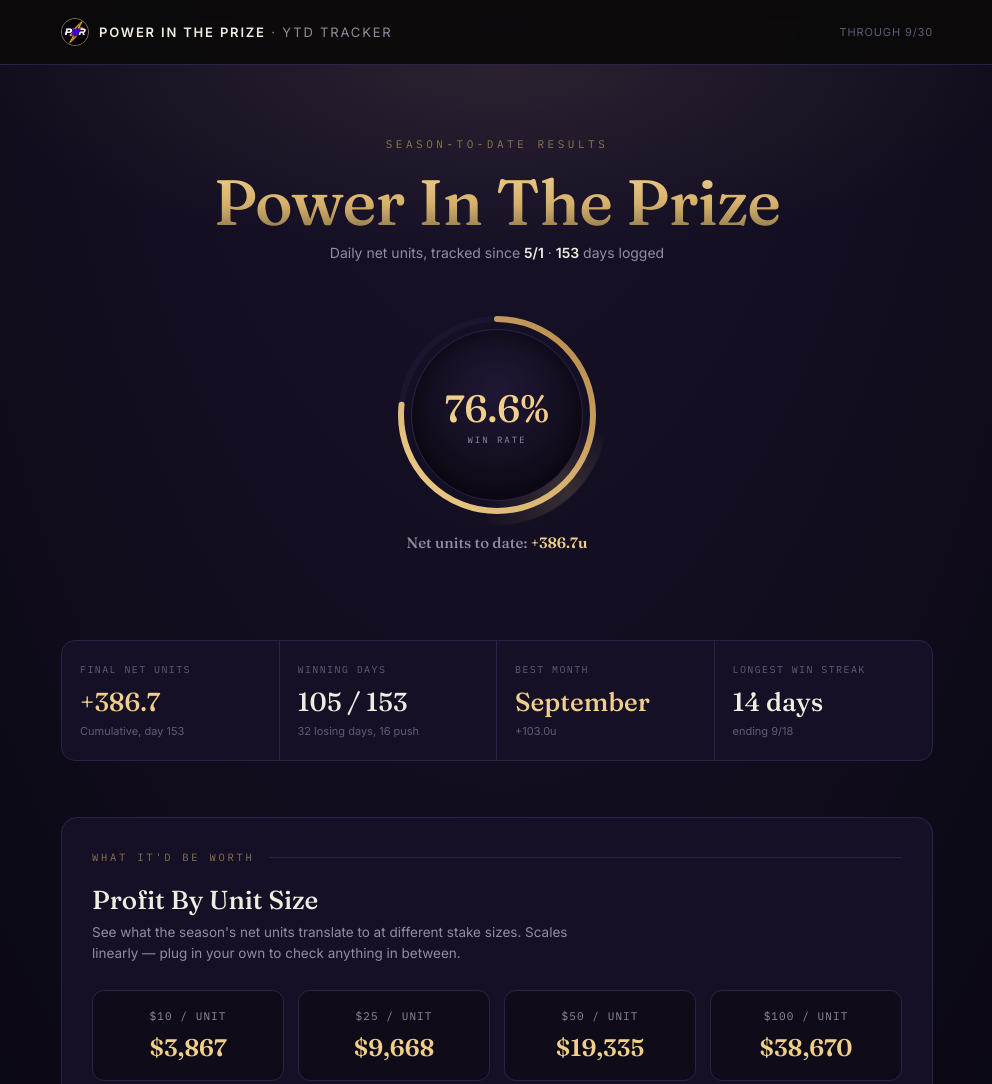
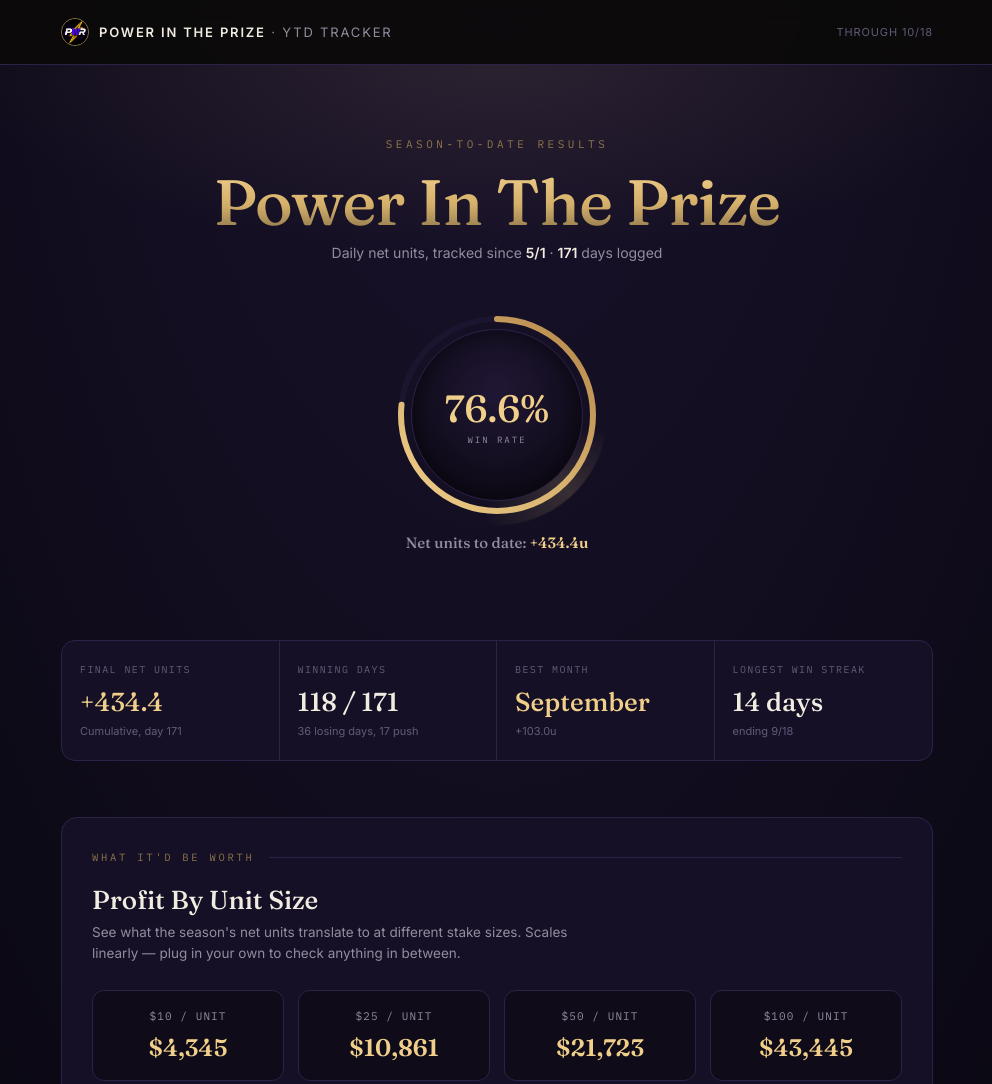
Before and after one commit to jtoxy49-code/Power-in-the-Pirze-YTD-Tracker, a plain HTML site: page index.html in a window 1280 px wide. Shown: the top 1084 px of the page, without its empty margins (143-1135 px from the left). Drawn offline with Linux system fonts and the light colour scheme.

Commit message:
Update index.html

```diff
--- a/index.html
+++ b/index.html
@@ -494,6 +494,10 @@ const RAW = [
     {d:"9/9",m:9,v1:7,g:3},  {d:"9/10",m:9,v1:2.5,g:3},  {d:"9/11",m:9,v1:3.5,g:-1},  {d:"9/12",m:9,v1:-2,g:3},  {d:"9/13",m:9,v1:2.75,g:3},  {d:"9/14",m:9,v1:7.5,g:5},  {d:"9/15",m:9,v1:6,g:6},  {d:"9/16",m:9,v1:1,g:1.75},
     {d:"9/17",m:9,v1:-3,g:4},{d:"9/18",m:9,v1:-2,g:2.75},{d:"9/19",m:9,v1:-3,g:-0.25},{d:"9/20",m:9,v1:3,g:4.5},{d:"9/21",m:9,v1:4,g:1.5},{d:"9/22",m:9,v1:0,g:0},{d:"9/23",m:9,v1:0,g:0},{d:"9/24",m:9,v1:-1,g:4},{d:"9/25",m:9,v1:1,g:0},
   {d:"9/26",m:9,v1:6.5,g:0.25},{d:"9/27",m:9,v1:-1,g:7.5},{d:"9/28",m:9,v1:3,g:4.25},  {d:"9/29",m:9,v1:3,g:-2},  {d:"9/30",m:9,v1:-0.5,g:0.5},
+
+{d:"10/1",m:10,v1:-4,g:4.5}, {d:"10/2",m:10,v1:1.5,g:1.5}, {d:"10/3",m:10,v1:4.5,g:1.25}, {d:"10/4",m:10,v1:-1.25,g:2.25}, {d:"10/5",m:10,v1:7,g:4.25}, {d:"10/6",m:10,v1:3,g:2.5}, {d:"10/7",m:10,v1:0,g:-0.25}, {d:"10/8",m:10,v1:3,g:2},
+  {d:"10/9",m:10,v1:0,g:-3}, {d:"10/10",m:10,v1:1,g:0.5}, {d:"10/11",m:10,v1:-2.5,g:1}, {d:"10/12",m:10,v1:2,g:-1.5}, {d:"10/13",m:10,v1:1.5,g:1}, {d:"10/14",m:10,v1:0,g:1}, {d:"10/15",m:10,v1:-1,g:0.75}, {d:"10/16",m:10,v1:0,g:0}, {d:"10/17",m:10,v1:2,g:6.5}, {d:"10/18",m:10,v1:3,g:3.75},
+
 ];
 
 const MONTH_NAMES = {5:"May",6:"June",7:"July",8:"August",9:"September",10:"October",11:"November",12:"December",1:"January",2:"February",3:"March",4:"April"};
```
